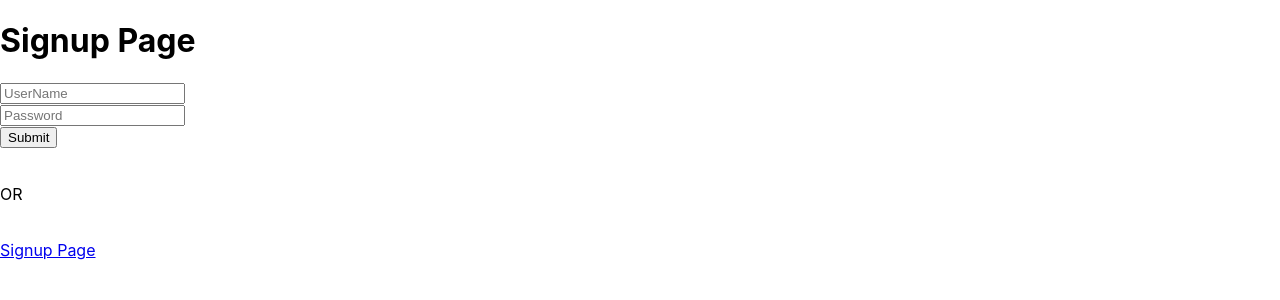
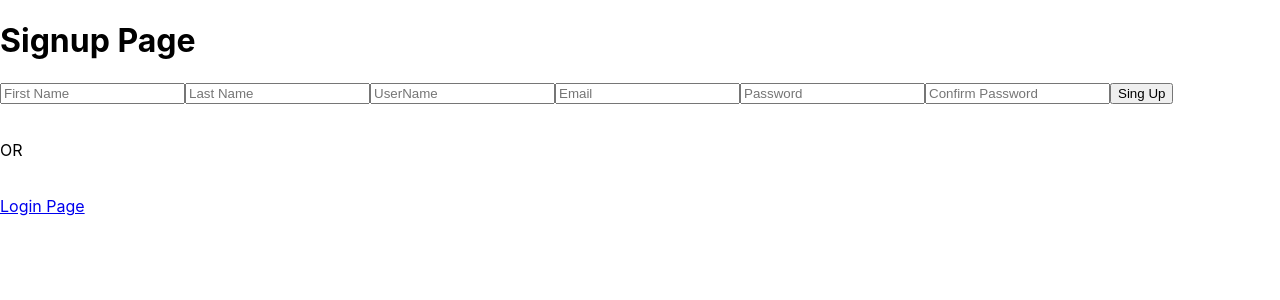
Before and after one commit to NemalPerera-NP/Spera-Test-Frontend, a React (Create React App) app: page /signup in a window 1280 px wide. Shown: the top 300 px of the page. Built offline with nearby package versions, Linux system fonts and the light colour scheme.

Commit message:
user registration for in signupscreen

```diff
--- a/src/components/pages/signup.js
+++ b/src/components/pages/signup.js
@@ -2,6 +2,7 @@
 import React, { useState } from "react";
 import axios from "axios";
 import { useNavigate, Link } from "react-router-dom";
+import styles from "../styles/signup.css";
 
 const Login_url = "http://localhost:8080/api/auth/signup";
 
@@ -9,14 +10,42 @@ function Signup() {
   //local states
   const [username, setUsername] = useState("");
   const [password, setPassword] = useState("");
-  const [loginError, setLoginError] = useState("");
+  const [confirmpassword, setConfirmpassword] = useState("");
+  const [email, setEmail] = useState("");
+  const [lastname, setLastname] = useState("");
+  const [firstname, setFirstname] = useState("");
+  const [signupError, setSignuprror] = useState("");
+
+  //email validation regex
+  //const emailVal = /^[^\s@]+@[^\s@]+\.[^\s@]+$/;
+  const emailVal = /^[A-Z0-9._%+-]+@[A-Z0-9.-]+\.[A-Z]{2,}$/i;
+
+  function formValidation() {
+    if (!emailVal.test(email)) {
+      setSignuprror("Enter a Valid Email address");
+      console.log("");
+      //return;
+    }
+    if (password.length >= 5) {
+      console.log("Pasword Should be more than 6 characters");
+      setSignuprror("Pasword Should be more than 6 characters");
+      //return;
+    }
+    if (password !== confirmpassword) {
+      setSignuprror("Passwords do not match");
+      console.log("Passwords do not match");
+      //return;
+    }
+
+    console.log("form validated");
+  }
 
   // Function to handle form submission
   async function submit(e) {
     e.preventDefault();
 
     try {
-      await axios.post(loginError, {
+      await axios.post(Login_url, {
         username,
         password,
       });
@@ -29,8 +58,25 @@ function Signup() {
     <div className="Login_Container">
       <h1>Signup Page</h1>
 
-      <form action="POST">
-        <div className="form-group">
+      <form>
+        <input
+          type="text"
+          id="firstname"
+          placeholder="First Name"
+          value={firstname}
+          onChange={(e) => setFirstname(e.target.value)}
+           required
+          // className={styles.input}
+        />
+        <input
+          type="text"
+          id="lastname"
+          placeholder="Last Name"
+          value={lastname}
+          onChange={(e) => setLastname(e.target.value)}
+           required
+          // className={styles.input}
+        />
         <input
           type="text"
           id="username"
@@ -38,9 +84,17 @@ function Signup() {
           value={username}
           onChange={(e) => setUsername(e.target.value)}
           required
+          // className={styles.input}
         />
-        </div>
-        <div className="form-group">
+        <input
+          type="email"
+          id="email"
+          placeholder="Email"
+          value={email}
+          onChange={(e) => setEmail(e.target.value)}
+          required
+          // className={styles.input}
+        />
         <input
           type="password"
           id="password"
@@ -48,14 +102,31 @@ function Signup() {
           value={password}
           onChange={(e) => setPassword(e.target.value)}
           required
+          // className={styles.input}
         />
-        </div>
-        <input type="submit" onClick={submit} />
+        <input
+          type="password"
+          id="confirmpassword"
+          placeholder="Confirm Password"
+          value={confirmpassword}
+          onChange={(e) => setConfirmpassword(e.target.value)}
+          required
+          // className={styles.input}
+        />
+
+        {signupError && <div className={styles.error_msg}>{signupError}</div>}
+        <button
+          type="submit"
+          className={styles.green_btn}
+        >
+          Sing Up
+        </button>
+        {/* //<input type="submit" onClick={submit} /> */}
       </form>
       <br />
       <p>OR</p>
       <br />
-      <Link to="/login">Signup Page</Link>
+      <Link to="/login">Login Page</Link>
     </div>
   );
 }
--- /dev/null
+++ b/src/components/styles/signup.css
@@ -0,0 +1,10 @@
+.error_msg {
+	width: 370px;
+	padding: 15px;
+	margin: 5px 0;
+	font-size: 14px;
+	background-color: #f34646;
+	color: white;
+	border-radius: 5px;
+	text-align: center;
+}
```
Lines whose indentation alone changed are shown as unchanged.
